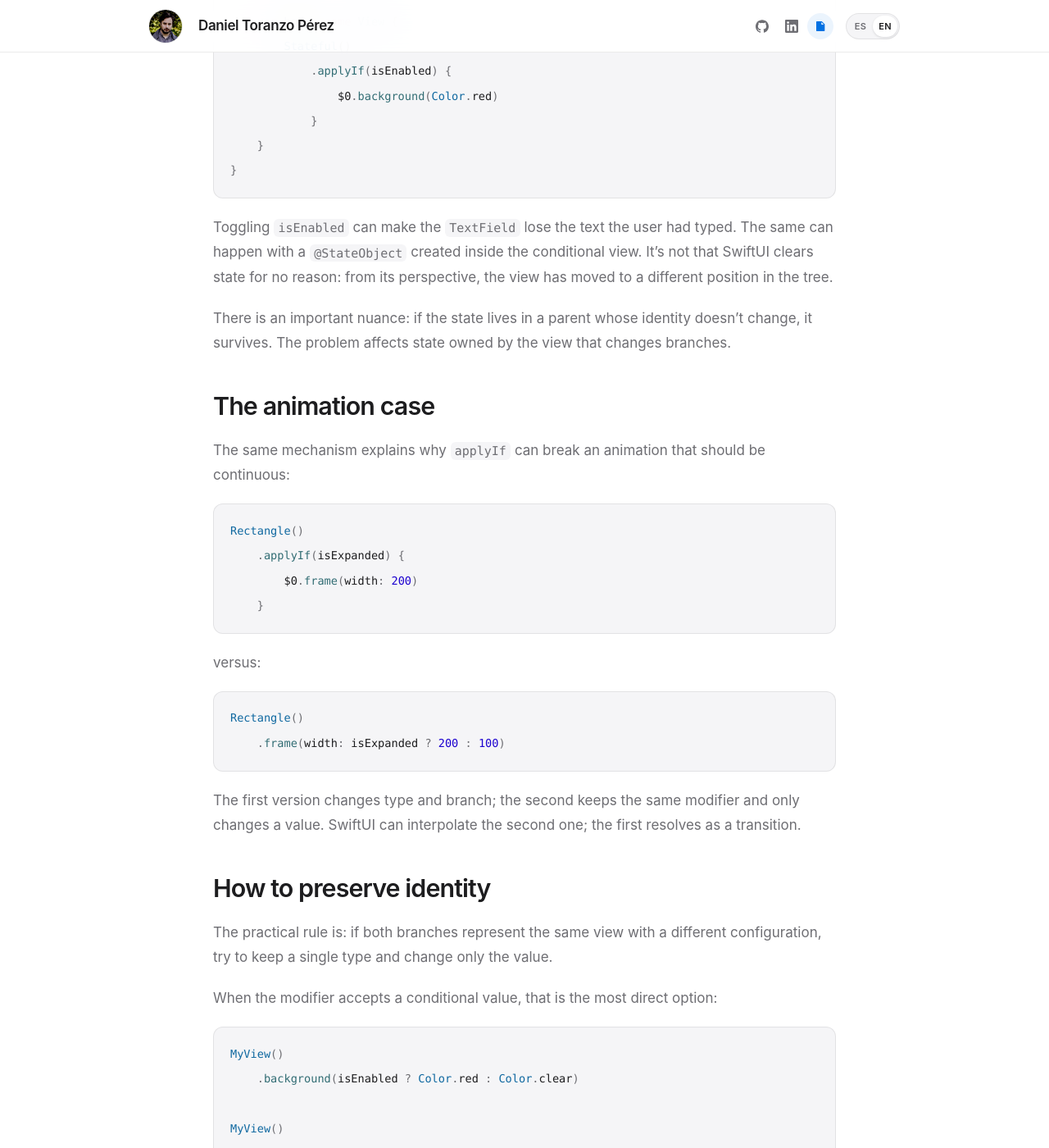
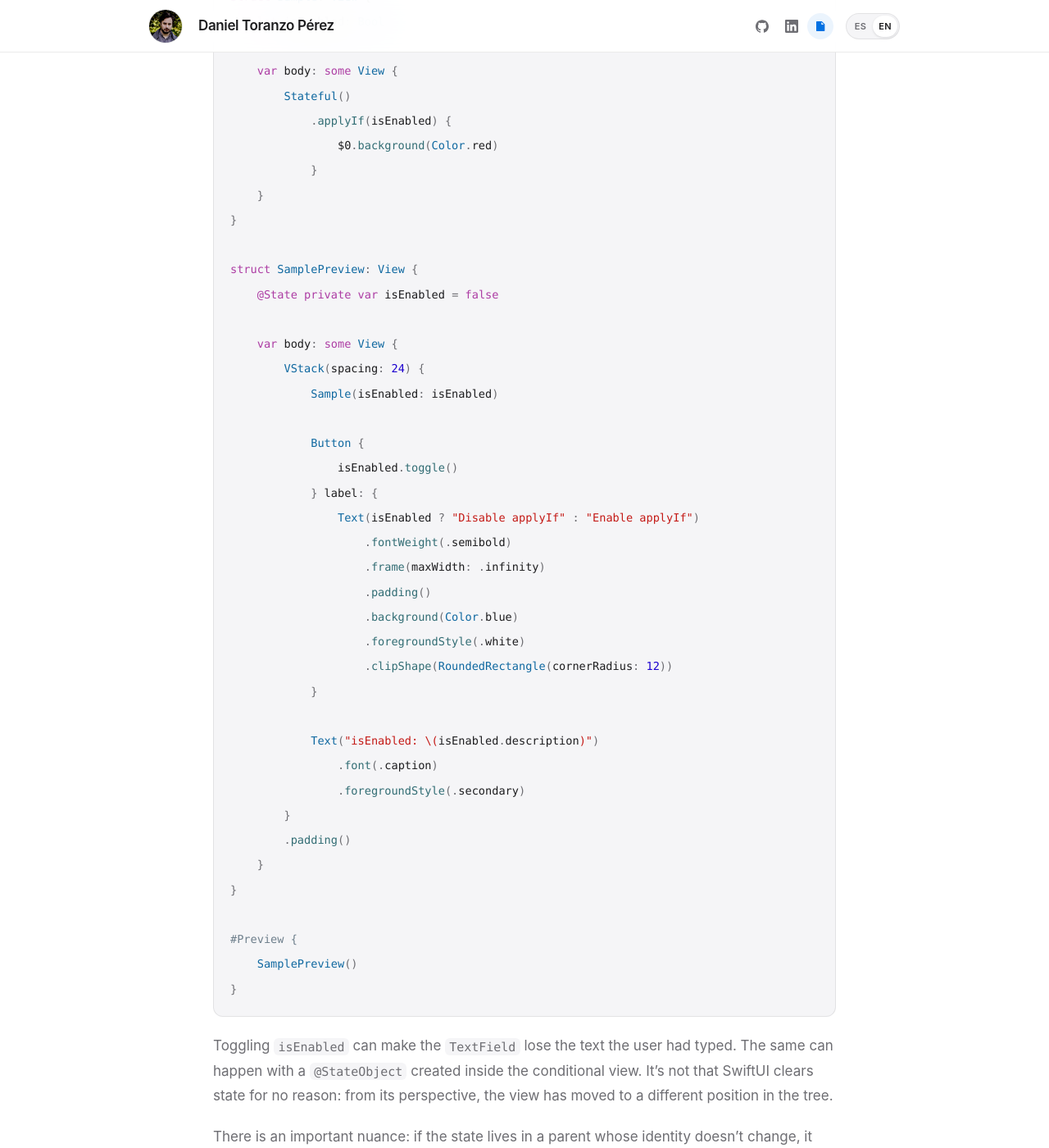
Before and after one commit to obocat/daniel_toranzo_perez, a Jekyll site: the page built from _posts/2026-11-04-viewbuilder-identidad-condicional-swiftui.markdown, in a window 1280 px wide and 1400 px high, scrolled down 2805 px. Shown: the whole window at 82% size. Built offline with Jekyll 4.4.1, drawn with Linux system fonts in a browser that asks for light colours; some of the changed text lies outside the part shown.

Commit message:
docs: improve ViewBuilder state example (#11)

````diff
--- a/_posts/2026-11-04-viewbuilder-identidad-condicional-swiftui.markdown
+++ b/_posts/2026-11-04-viewbuilder-identidad-condicional-swiftui.markdown
@@ -20,10 +20,10 @@ extension View {
     @ViewBuilder
     func applyIf<Content: View>(
         _ condition: Bool,
-        modifier: (Self) -> Content
+        transform: (Self) -> Content
     ) -> some View {
         if condition {
-            modifier(self)
+            transform(self)
         } else {
             self
         }
@@ -71,7 +71,7 @@ Cuando `condition` cambia, SwiftUI no está cambiando el parámetro de un mismo
 
 Eso también afecta al estado. SwiftUI asocia `@State`, `@StateObject`, `@FocusState` y `@GestureState` al ciclo de vida y a la identidad de la vista. Si la vista cambia de rama, su almacenamiento puede desaparecer y volver a inicializarse.
 
-Un ejemplo:
+Con el helper definido arriba, el ejemplo se puede probar directamente en un `#Preview`:
 
 ```swift
 struct Stateful: View {
@@ -79,6 +79,8 @@ struct Stateful: View {
 
     var body: some View {
         TextField("Name", text: $text)
+            .textFieldStyle(.roundedBorder)
+            .padding()
     }
 }
 
@@ -91,6 +93,37 @@ struct Sample: View {
                 $0.background(Color.red)
             }
     }
+}
+
+struct SamplePreview: View {
+    @State private var isEnabled = false
+
+    var body: some View {
+        VStack(spacing: 24) {
+            Sample(isEnabled: isEnabled)
+
+            Button {
+                isEnabled.toggle()
+            } label: {
+                Text(isEnabled ? "Disable applyIf" : "Enable applyIf")
+                    .fontWeight(.semibold)
+                    .frame(maxWidth: .infinity)
+                    .padding()
+                    .background(Color.blue)
+                    .foregroundStyle(.white)
+                    .clipShape(RoundedRectangle(cornerRadius: 12))
+            }
+
+            Text("isEnabled: \(isEnabled.description)")
+                .font(.caption)
+                .foregroundStyle(.secondary)
+        }
+        .padding()
+    }
+}
+
+#Preview {
+    SamplePreview()
 }
 ```
 
@@ -193,10 +226,10 @@ extension View {
     @ViewBuilder
     func applyIf<Content: View>(
         _ condition: Bool,
-        modifier: (Self) -> Content
+        transform: (Self) -> Content
     ) -> some View {
         if condition {
-            modifier(self)
+            transform(self)
         } else {
             self
         }
@@ -244,7 +277,7 @@ When `condition` changes, SwiftUI is not changing the parameter of a single modi
 
 This also affects state. SwiftUI associates `@State`, `@StateObject`, `@FocusState`, and `@GestureState` with the view's lifetime and identity. If the view changes branches, its storage may disappear and be initialized again.
 
-An example:
+With the helper defined above, the example can be tested directly in a `#Preview`:
 
 ```swift
 struct Stateful: View {
@@ -252,6 +285,8 @@ struct Stateful: View {
 
     var body: some View {
         TextField("Name", text: $text)
+            .textFieldStyle(.roundedBorder)
+            .padding()
     }
 }
 
@@ -264,6 +299,37 @@ struct Sample: View {
                 $0.background(Color.red)
             }
     }
+}
+
+struct SamplePreview: View {
+    @State private var isEnabled = false
+
+    var body: some View {
+        VStack(spacing: 24) {
+            Sample(isEnabled: isEnabled)
+
+            Button {
+                isEnabled.toggle()
+            } label: {
+                Text(isEnabled ? "Disable applyIf" : "Enable applyIf")
+                    .fontWeight(.semibold)
+                    .frame(maxWidth: .infinity)
+                    .padding()
+                    .background(Color.blue)
+                    .foregroundStyle(.white)
+                    .clipShape(RoundedRectangle(cornerRadius: 12))
+            }
+
+            Text("isEnabled: \(isEnabled.description)")
+                .font(.caption)
+                .foregroundStyle(.secondary)
+        }
+        .padding()
+    }
+}
+
+#Preview {
+    SamplePreview()
 }
 ```
 
````
